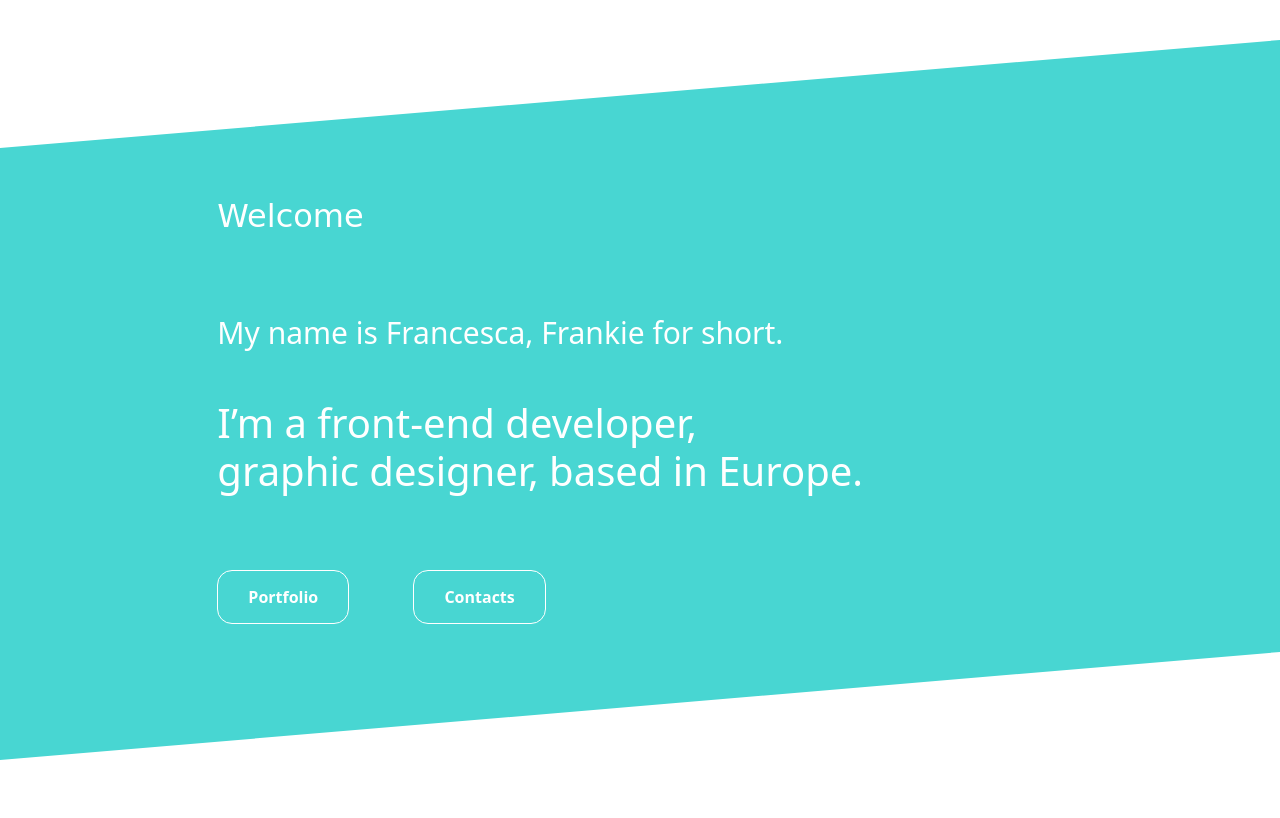
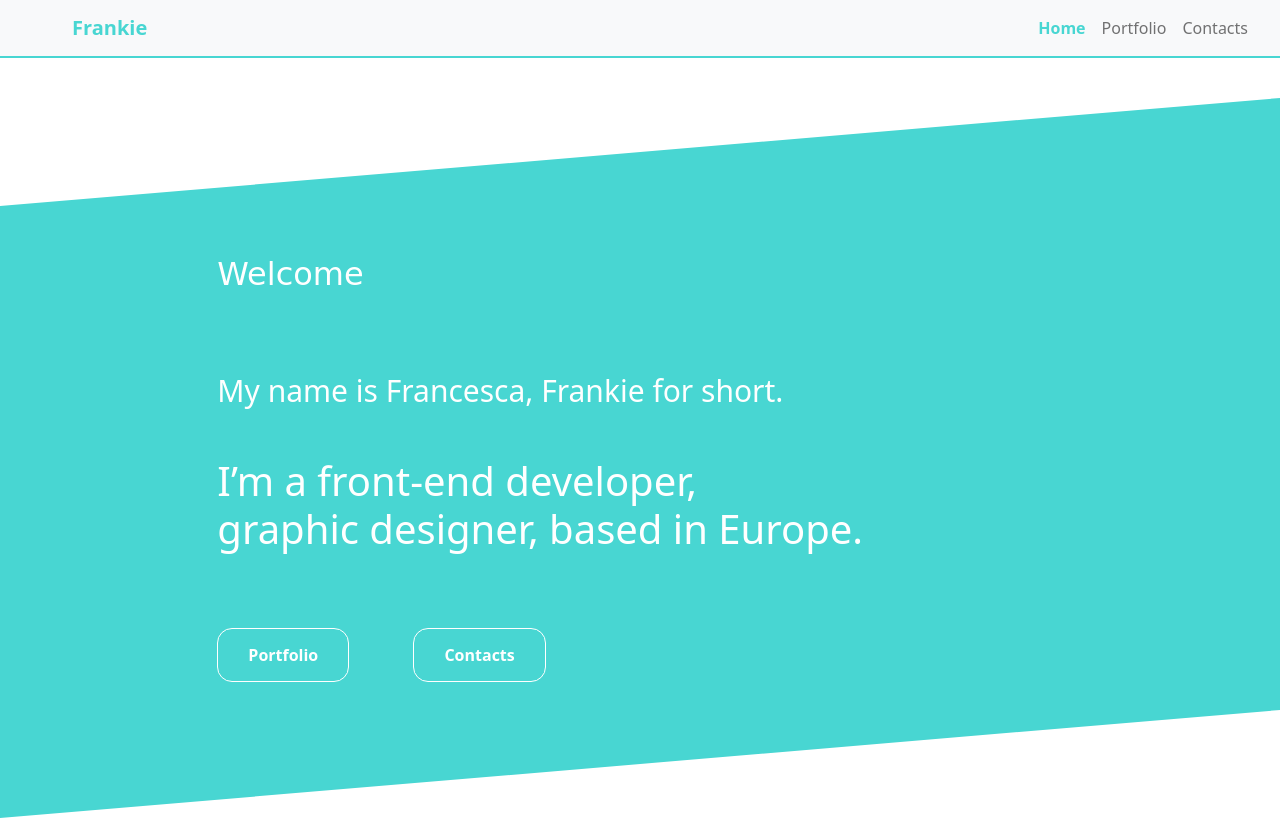
Before and after one commit to francescagiunchedi/Portfolio_shecode_exercise, a plain HTML site: page index.html in a window 1280 px wide. Drawn offline with nearby package versions, Linux system fonts and the light colour scheme; a web font is replaced by a local one.

Commit message:
added navbar

```diff
--- a/Styles/style_portfolio.css
+++ b/Styles/style_portfolio.css
@@ -5,6 +5,13 @@
 
 h1,h2,h3{
   font-family: var(--title-font);
+}
+
+.nav-bar-text{
+  font-family: var(--title-font);
+}
+.nav-bar-color{
+  color: var(--primary-color);
 }
 
 .bg-frontpage{
@@ -72,6 +79,17 @@ h1,h2,h3{
   margin-top: 90px;
 }
 
+.navbar-light .navbar-nav .nav-link.active{
+  color: var(--primary-color);
+  font-weight: bold;
+
+}
+
+.navbar-light .navbar-nav .nav-link:hover{
+  color: white;
+  background-color: var(--primary-color);
+
+}
 
 
 @media (max-height: 680px){
--- a/index.html
+++ b/index.html
@@ -16,26 +16,48 @@
       crossorigin="anonymous"
     />
 
-    <script
-      src="https://cdn.jsdelivr.net/npm/bootstrap@5.1.3/dist/js/bootstrap.bundle.min.js"
-      integrity="sha384-ka7Sk0Gln4gmtz2MlQnikT1wXgYsOg+OMhuP+IlRH9sENBO0LRn5q+8nbTov4+1p"
-      crossorigin="anonymous"
-    ></script>
+    <script src="https://cdn.jsdelivr.net/npm/bootstrap@5.1.3/dist/js/bootstrap.bundle.min.js" integrity="sha384-ka7Sk0Gln4gmtz2MlQnikT1wXgYsOg+OMhuP+IlRH9sENBO0LRn5q+8nbTov4+1p" crossorigin="anonymous"></script>
 
     <script
       src="https://kit.fontawesome.com/8805a199d5.js"
       crossorigin="anonymous"
     ></script>
 
-    <link rel="stylesheet" href="/Styles/style_portfolio.css" />
 
     <link rel="preconnect" href="https://fonts.googleapis.com">
-<link rel="preconnect" href="https://fonts.gstatic.com" crossorigin>
-<link href="https://fonts.googleapis.com/css2?family=Oooh+Baby&family=Work+Sans:ital,wght@0,100;0,200;0,300;0,400;0,500;0,600;0,700;0,800;0,900;1,100;1,200;1,300;1,400;1,500;1,600;1,700;1,800;1,900&display=swap" rel="stylesheet">
+    <link rel="preconnect" href="https://fonts.gstatic.com" crossorigin>
+    <link href="https://fonts.googleapis.com/css2?family=Oooh+Baby&family=Work+Sans:ital,wght@0,100;0,200;0,300;0,400;0,500;0,600;0,700;0,800;0,900;1,100;1,200;1,300;1,400;1,500;1,600;1,700;1,800;1,900&display=swap" rel="stylesheet">
+
+    <link rel="stylesheet" href="/Styles/style_portfolio.css" />
 
     <title>Homepage Frankie's portfolio</title>
   </head>
   <body>
+    <div class="container-fluid bg-light" style="border-bottom: 2px solid var(--primary-color)">
+    <nav class="navbar navbar-expand-lg navbar-light bg-light">
+  <div class="container-fluid ms-5">
+    <a class="navbar-brand nav-bar-text" style="color: var(--primary-color);" href="/index.html"><strong>Frankie</strong></a>
+    <button class="navbar-toggler" type="button" data-bs-toggle="collapse" data-bs-target="#navbarNav" aria-controls="navbarNav" aria-expanded="false" aria-label="Toggle navigation">
+      <span class="navbar-toggler-icon"></span>
+    </button>
+    <div class="collapse navbar-collapse ms-5" id="navbarNav">
+      <ul class="navbar-nav ms-auto">
+        <li class="nav-item">
+          <a class="nav-link active nav-bar-text" aria-current="page" href="/index.html">Home</a>
+        </li>
+        <li class="nav-item">
+          <a class="nav-link nav-bar-text" href="#">Portfolio</a>
+        </li>
+        <li class="nav-item">
+          <a class="nav-link nav-bar-text" href="#">Contacts</a>
+        </li>
+      </ul>
+    </div>
+  </div>
+</nav>
+    </div>
+
+
     <div class="bg-frontpage">
       <div class="row">
         <div class="col-md-2">
```
